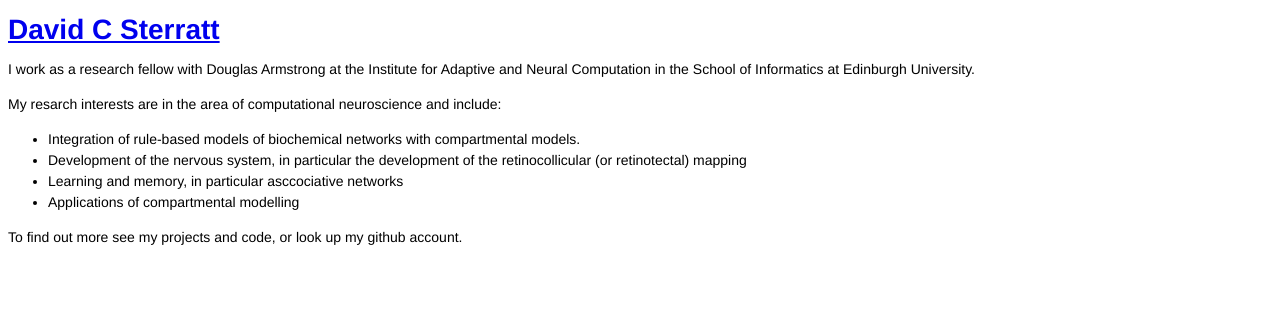
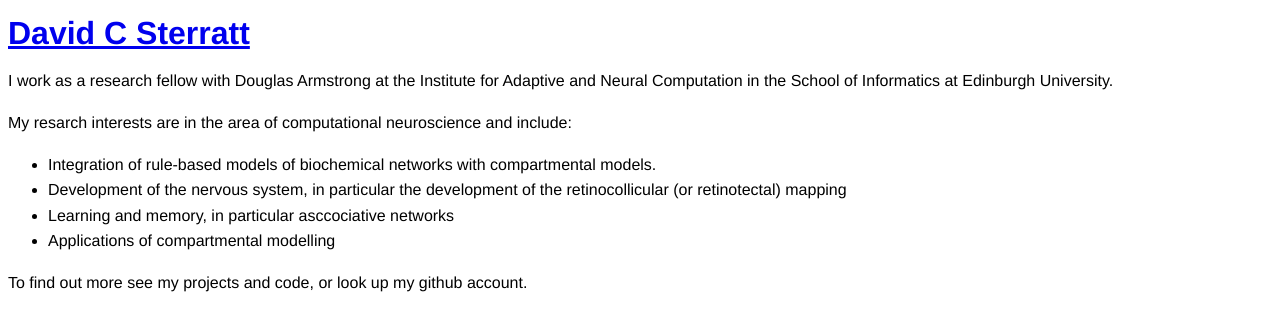
Before and after one commit to davidcsterratt/davidcsterratt.github.io, a Jekyll site: the page built from index.md, in a window 1280 px wide. Shown: the top 331 px of the page. Built offline with Jekyll 4.4.1, drawn with Linux system fonts in a browser that asks for light colours.

Commit message:
Bigger text more like github

```diff
--- a/css/style.css
+++ b/css/style.css
@@ -1,5 +1,6 @@
 body {
     background-color: white;
-    font: 14px helvetica, arial, clean, sans-serif;
-    line-height: 150%;
+    font-family: "Helvetica Neue",Helvetica,"Segoe UI",Arial,freesans,sans-serif,"Apple Color Emoji","Segoe UI Emoji","Segoe UI Symbol";
+    font-size: 16px;
+    line-height: 160%;
 }
```
